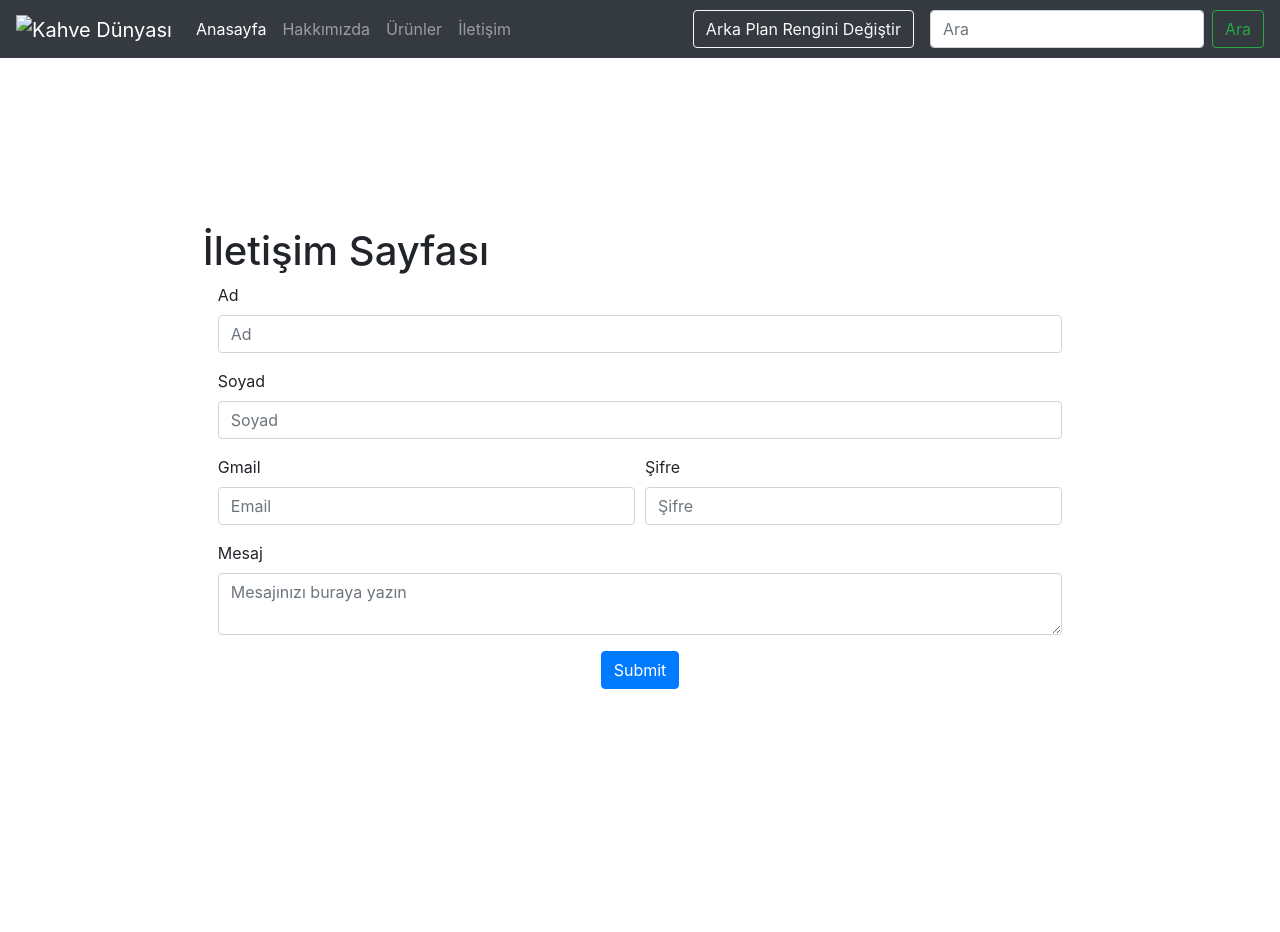
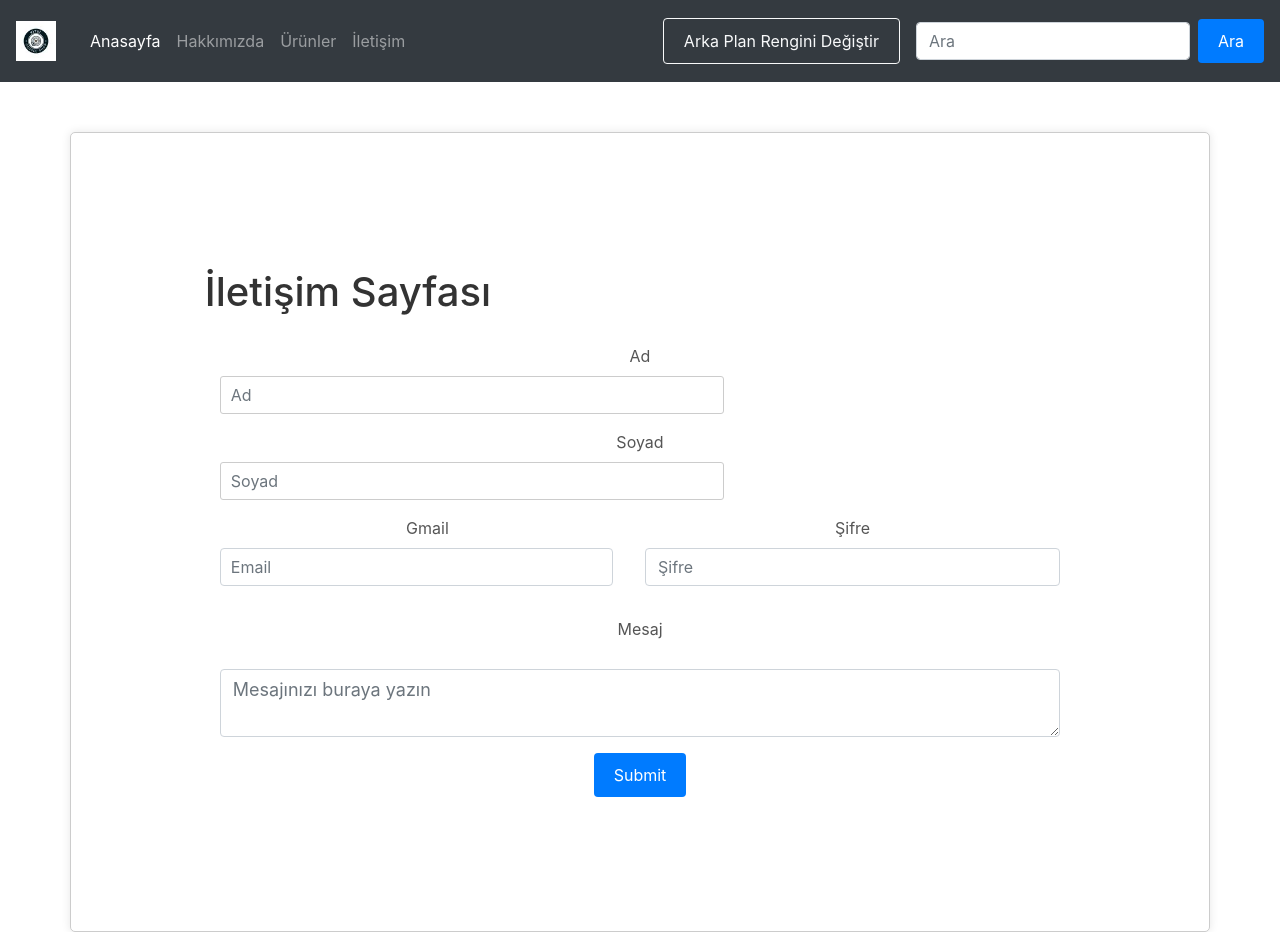
Before and after one commit to muzafferkaganakbulut/webproje, a plain HTML site: page contact.html in a window 1280 px wide. Before the commit the page ends 858 px from the top, so only its background shows below. Drawn offline with nearby package versions, Linux system fonts and the light colour scheme.

Commit message:
Update contact.html

```diff
--- a/contact.html
+++ b/contact.html
@@ -5,7 +5,7 @@
     <meta charset="UTF-8">
     <meta name="viewport" content="width=device-width, initial-scale=1.0">
     <title>İletişim Sayfası</title>
-    <link rel="stylesheet" href="\HTML\css\style.css">
+    <link rel="stylesheet" href="css\style.css">
     <link href="https://maxcdn.bootstrapcdn.com/bootstrap/4.5.2/css/bootstrap.min.css" rel="stylesheet">
 
 </head>
@@ -13,7 +13,7 @@
 <body onmousemove="changeBackgroundColor(event)">
     <nav class="navbar navbar-expand-lg navbar-dark bg-dark">
         <a class="navbar-brand" href="#">
-            <img src="\HTML\img\sev.jpg" alt="Kahve Dünyası" class="logo">
+            <img src="img\sev.jpg" alt="Kahve Dünyası" class="logo">
         </a>
         <button class="navbar-toggler" type="button" data-toggle="collapse" data-target="#navbarSupportedContent"
             aria-controls="navbarSupportedContent" aria-expanded="false" aria-label="Toggle navigation">
@@ -86,7 +86,7 @@
     </div>
 
 
-    <script src="\main.js"></script>
+    <script src="js\main.js"></script>
 </body>
 
 </html>
```
